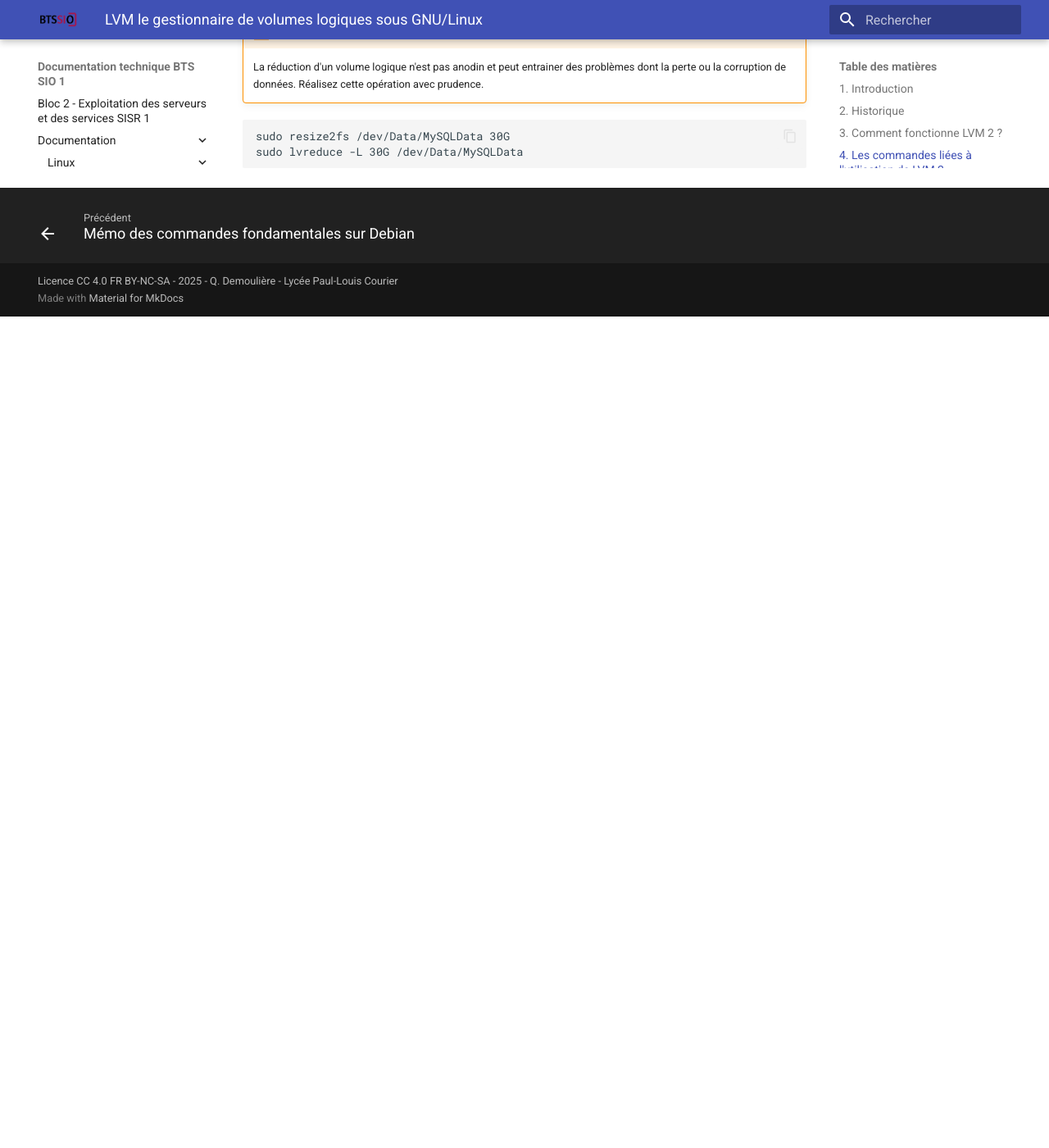
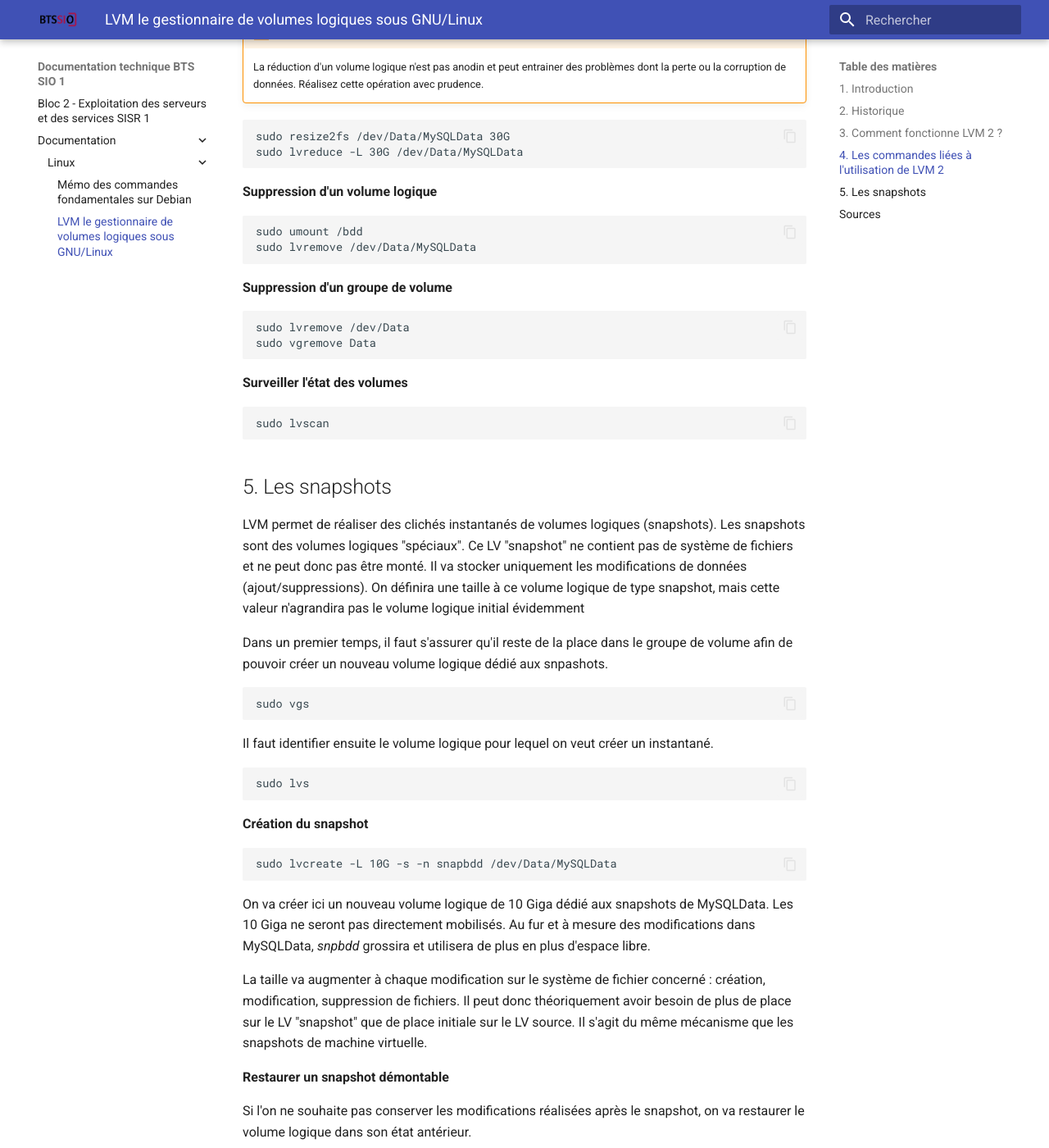
Before and after one commit to qdemouliere/sisr1, an MkDocs documentation site: the page built from docs/documentation/Linux/02--Lvm.md, in a window 1280 px wide and 1400 px high, scrolled down 3787 px. Shown: the whole window at 82% size. Built offline with MkDocs 1.6.1 and Material for MkDocs 9.7.7, drawn with Linux system fonts in a browser that asks for light colours; before the commit the page ends 4173 px from its top, so only the background shows below that; some of the changed text lies outside the part shown.

Commit message:
Update LVM 0.2

````diff
--- a/docs/documentation/Linux/02--Lvm.md
+++ b/docs/documentation/Linux/02--Lvm.md
@@ -140,3 +140,84 @@ sudo resize2fs /dev/Data/MySQLData
 sudo resize2fs /dev/Data/MySQLData 30G
 sudo lvreduce -L 30G /dev/Data/MySQLData
 ```
+
+**Suppression d'un volume logique**
+
+```bash
+sudo umount /bdd
+sudo lvremove /dev/Data/MySQLData
+```
+
+**Suppression d'un groupe de volume**
+
+```bash
+sudo lvremove /dev/Data
+sudo vgremove Data
+```
+
+**Surveiller l'état des volumes**
+
+```bash
+sudo lvscan
+```
+
+## 5. Les snapshots
+
+LVM permet de réaliser des clichés instantanés de volumes logiques (snapshots). Les snapshots sont des volumes logiques "spéciaux". Ce LV "snapshot" ne contient pas de système de fichiers et ne peut donc pas être monté. Il va stocker uniquement les modifications de données (ajout/suppressions). On définira une taille à ce volume logique de type snapshot, mais cette valeur n'agrandira pas le volume logique initial évidemment
+
+Dans un premier temps, il faut s'assurer qu'il reste de la place dans le groupe de volume afin de pouvoir créer un nouveau volume logique dédié aux snpashots.
+
+```bash
+sudo vgs
+```
+
+Il faut identifier ensuite le volume logique pour lequel on veut créer un instantané.
+
+```bash
+sudo lvs
+```
+
+**Création du snapshot**
+
+```bash
+sudo lvcreate -L 10G -s -n snapbdd /dev/Data/MySQLData
+```
+
+On va créer ici un nouveau volume logique de 10 Giga dédié aux snapshots de MySQLData. Les 10 Giga ne seront pas directement mobilisés. Au fur et à mesure des modifications dans MySQLData, *snpbdd* grossira et utilisera de plus en plus d'espace libre.
+
+La taille va augmenter à chaque modification sur le système de fichier concerné : création, modification, suppression de fichiers. Il peut donc théoriquement avoir besoin de plus de place sur le LV "snapshot" que de place initiale sur le LV source. Il s'agit du même mécanisme que les snapshots de machine virtuelle.
+
+**Restaurer un snapshot démontable**
+
+Si l'on ne souhaite pas conserver les modifications réalisées après le snapshot, on va restaurer le volume logique dans son état antérieur.
+
+```bash
+sudo umount /bdd
+sudo lvconvert --mergesnapshot /dev/Data/MySQLData
+sudo mount /data
+```
+
+**Restaurer un snapshot non démontable**
+
+Dans le cas d'un snapshot de la racine par exemple, ou d'un volume utilisé par des processus qu'on ne peut stopper, on va lancer directement la commande lvconvert.
+
+```bash
+sudo lvconvert --mergesnapshot /dev/Data/snapbdd
+sudo shutdown -r shutdown
+```
+
+Pour prendre en compte la restauration, nous n'aurons pas d'autre choix que de redémarrer la machine.
+
+**Fusionner le snapshot**
+
+Si après des modifications, on souhaite garder les données en l'état, on va supprimer le snapshot réalisé précédemment. Le LV d'origine et le LV snapshot seront fusionnés.
+
+```bash
+sudo lvremove /dev/Data/snapbdd
+```
+
+## Sources
+
+- [La documentation sur LVM de Stéphane Robert](https://blog.stephane-robert.info/docs/admin-serveurs/linux/lvm/)
+- [L'article sur les snapshots LVM d'Adrien Linux Tricks](https://www.linuxtricks.fr/wiki/lvm-avance-les-snapshots)
+- [La documentation sur LVM d'IT Connect](https://www.it-connect.fr/gestion-des-lvm-sous-linux/)
````
